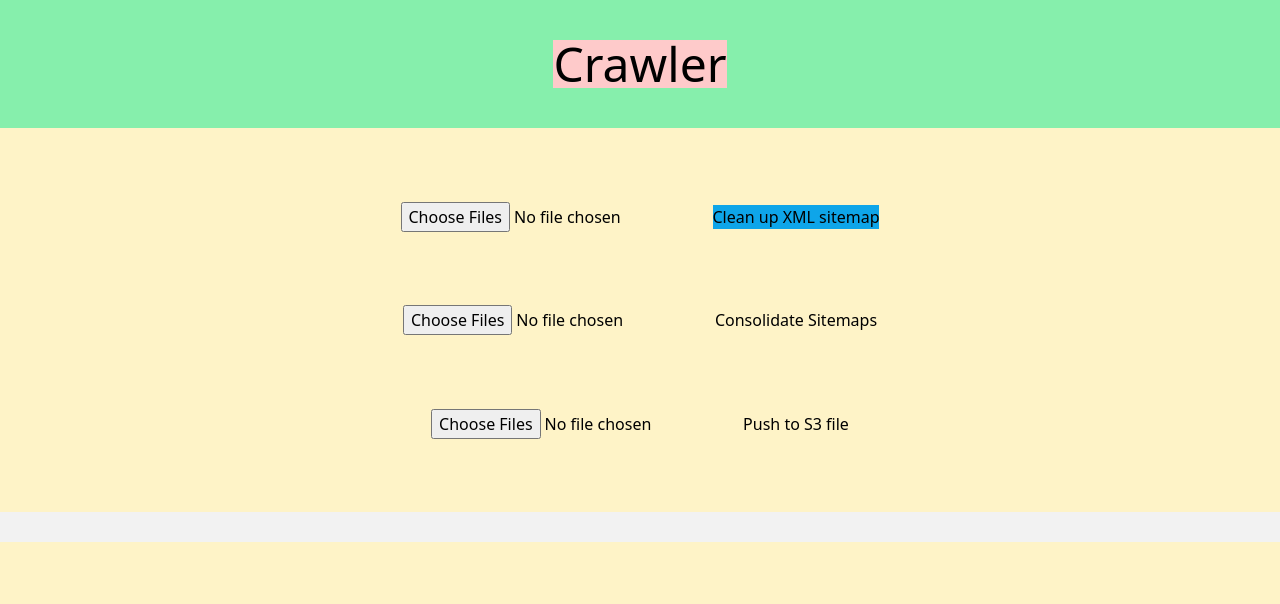
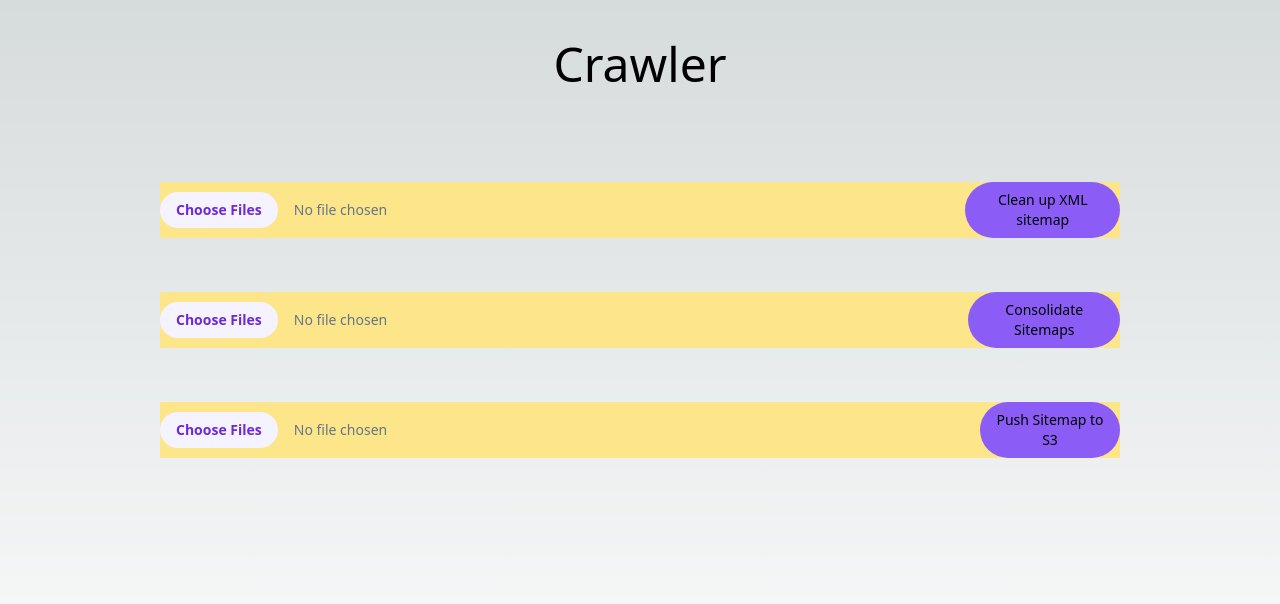
Before and after one commit to iambrocio/hackday, a Next.js app: page / in a window 1280 px wide. Shown: the top 604 px of the page. Built offline with nearby package versions, Linux system fonts and the light colour scheme.

Commit message:
css changes

```diff
--- a/pages/index.js
+++ b/pages/index.js
@@ -61,35 +61,46 @@ const Home = () => {
   }
 
   return (
-    <div className='bg-amber-100 max-h-full min-h-screen mx-auto'>
-      <div className='container mx-auto place-items-center bg-green-300 h-32 flex items-center'>
-        <h1 className='bg-red-200 text-5xl mx-auto text-center'>Crawler</h1>
+    <div className='max-h-full min-h-screen mx-auto'>
+      <div className='container mx-auto place-items-center h-32 flex items-center'>
+        <h1 className='text-5xl mx-auto text-center'>Crawler</h1>
       </div>
       <div>
         <div className='mx-auto flex flex-col items-center h-96 w-3/4 justify-evenly'>
-          <div>
-            <form action="/upload" method="post" enctype="multipart/form-data">
-              <input type="file" name="files[]" multiple />
-              <button className='bg-sky-500 hover:bg-sky-700'>Clean up XML sitemap</button>
-            </form>
+          <div className='bg-amber-200 flex items-center content-center w-full justify-around'>
+              <input type="file" name="files[]" multiple className='block w-full text-sm text-slate-500
+      file:mr-4 file:py-2 file:px-4
+      file:rounded-full file:border-0
+      file:text-sm file:font-semibold
+      file:bg-violet-50 file:text-violet-700
+      hover:file:bg-violet-100'/>
+              <button className='bg-violet-500 hover:bg-violet-600 active:bg-violet-700 focus:outline-none focus:ring focus:ring-violet-300 py-2 px-4 rounded-full text-sm'>Clean up XML sitemap</button>
           </div>
-          <div>
-            <input type="file" multiple onChange={handleFileSelect} />
-            <button onClick={callConsolidate}>Consolidate Sitemaps</button>
+          <div className='bg-amber-200 flex items-center content-center w-full justify-evenly'>
+            <input type="file" multiple onChange={handleFileSelect} className='block w-full text-sm text-slate-500
+      file:mr-4 file:py-2 file:px-4
+      file:rounded-full file:border-0
+      file:text-sm file:font-semibold
+      file:bg-violet-50 file:text-violet-700
+      hover:file:bg-violet-100
+    '/>
+            <button onClick={callConsolidate} className='bg-violet-500 hover:bg-violet-600 active:bg-violet-700 focus:outline-none focus:ring focus:ring-violet-300 py-2 px-4 rounded-full text-sm'>Consolidate Sitemaps</button>
           </div>
-          <div>
-            <form action="/upload" method="post" enctype="multipart/form-data">
-              <input type="file" name="files[]" multiple />
-              <input type="submit" value="Push to S3 file" />
-            </form>
+          <div className='bg-amber-200 flex items-center content-center w-full justify-around'>
+              <input type="file" name="files[]" multiple className='block w-full text-sm text-slate-500
+      file:mr-4 file:py-2 file:px-4
+      file:rounded-full file:border-0
+      file:text-sm file:font-semibold
+      file:bg-violet-50 file:text-violet-700
+      hover:file:bg-violet-100
+    '/>
+              <button className='bg-violet-500 hover:bg-violet-600 active:bg-violet-700 focus:outline-none focus:ring focus:ring-violet-300 py-2 px-4 rounded-full text-sm	'>Push Sitemap to S3</button>
           </div>
         </div>
       </div>
       <div>
-      <div class="progress">
-      <div class="progress-bar"></div>
-</div>
-
+      </div>
+      <div>
       </div>
     </div>
   )
```
